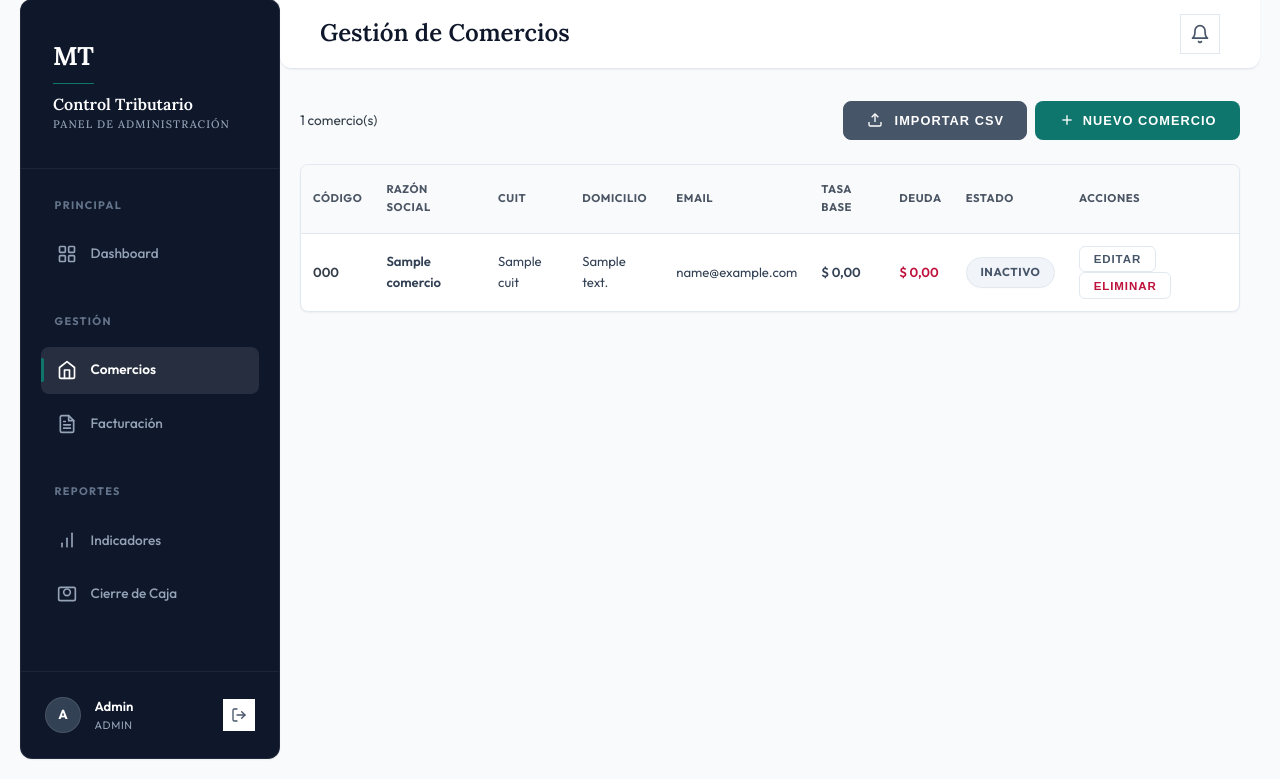
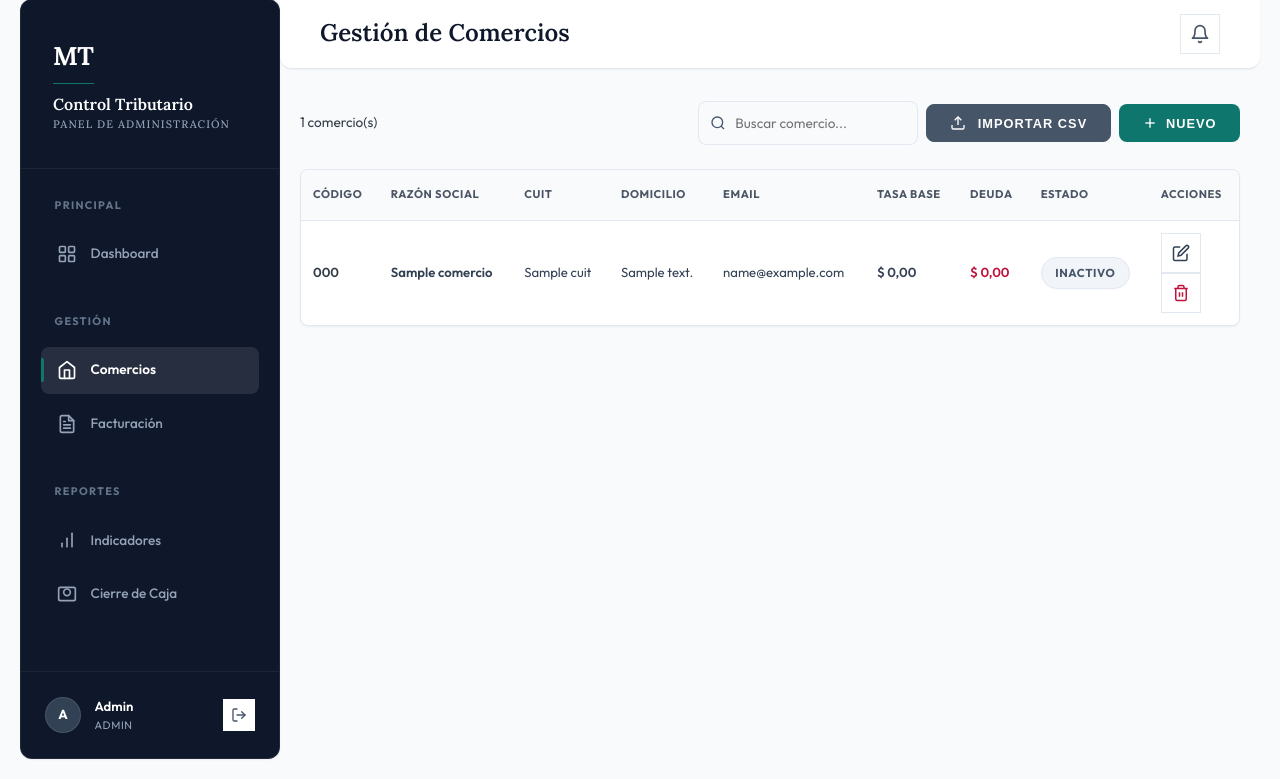
Before and after one commit to Jona727/controlTributario, a PHP site: template public/views/admin/comercios.php in a window 1280 px wide. Shown: the part 21-800 px from the top of the page. Run offline with PHP 8.4, Linux system fonts and the light colour scheme; the template is opened without the code that fills it: most values are stand-ins (such as "Sample title", 1, 10 or a date in 2020).

Commit message:
Enhance: UI and UX improvements for Comercios view

```diff
--- a/public/views/admin/comercios.php
+++ b/public/views/admin/comercios.php
@@ -6,14 +6,18 @@ require __DIR__ . '/layout_header.php';
 
 <div style="display:flex; justify-content:space-between; align-items:center; margin-bottom:1.5rem;">
     <p style="font-size:0.85rem; color:var(--gray-500);"><?= count($comercios) ?> comercio(s)</p>
-    <div style="display:flex; gap:0.5rem;">
+    <div style="display:flex; gap:0.5rem; align-items:center;">
+        <div style="position:relative;">
+            <svg width="16" height="16" viewBox="0 0 24 24" fill="none" stroke="currentColor" stroke-width="2" style="position:absolute; left:0.75rem; top:50%; transform:translateY(-50%); color:var(--slate-medium);"><circle cx="11" cy="11" r="8"/><line x1="21" y1="21" x2="16.65" y2="16.65"/></svg>
+            <input type="text" id="searchInput" class="form-input" placeholder="Buscar comercio..." style="padding-left: 2.25rem; width: 220px; font-size: 0.85rem;">
+        </div>
         <button class="btn btn-secondary" data-modal-open="modal-importar-csv">
             <svg width="16" height="16" viewBox="0 0 24 24" fill="none" stroke="currentColor" stroke-width="2" style="margin-right: 0.25rem; vertical-align: middle;"><path d="M21 15v4a2 2 0 01-2 2H5a2 2 0 01-2-2v-4"/><polyline points="17 8 12 3 7 8"/><line x1="12" y1="3" x2="12" y2="15"/></svg>
             Importar CSV
         </button>
         <button class="btn btn-primary" data-modal-open="modal-crear-comercio">
             <svg width="16" height="16" viewBox="0 0 24 24" fill="none" stroke="currentColor" stroke-width="2"><line x1="12" y1="5" x2="12" y2="19"/><line x1="5" y1="12" x2="19" y2="12"/></svg>
-            Nuevo Comercio
+            Nuevo
         </button>
     </div>
 </div>
@@ -28,7 +32,7 @@ require __DIR__ . '/layout_header.php';
 <?php if (empty($comercios)): ?>
     <tr><td colspan="8" class="empty-state"><p>Sin comercios</p></td></tr>
 <?php else: foreach ($comercios as $c): ?>
-    <tr>
+    <tr class="comercio-row">
         <td style="font-weight:600;color:var(--primary-600);"><?= htmlspecialchars($c['client_code']) ?></td>
         <td style="font-weight:600;"><?= htmlspecialchars($c['business_name']) ?></td>
         <td><?= htmlspecialchars($c['cuit']) ?></td>
@@ -37,11 +41,15 @@ require __DIR__ . '/layout_header.php';
         <td style="font-weight:600;">$ <?= number_format((float)$c['base_rate'], 2, ',', '.') ?></td>
         <td style="font-weight:600;color:<?= $c['deuda_pendiente'] > 0 ? 'var(--danger)' : 'var(--success)' ?>;">$ <?= number_format((float)$c['deuda_pendiente'],2,',','.') ?></td>
         <td><?php if($c['is_active']): ?><span class="status-badge status-paid"><span class="status-dot"></span>Activo</span><?php else: ?><span class="status-badge status-cancelled">Inactivo</span><?php endif; ?></td>
-        <td>
-            <button class="btn btn-ghost btn-sm" onclick='openEditModal(<?= json_encode($c) ?>)'>Editar</button>
+        <td style="white-space: nowrap;">
+            <button class="icon-btn" onclick='openEditModal(<?= json_encode($c) ?>)' title="Editar" style="color:var(--primary-600); margin-right: 0.25rem;">
+                <svg width="18" height="18" viewBox="0 0 24 24" fill="none" stroke="currentColor" stroke-width="2"><path d="M11 4H4a2 2 0 0 0-2 2v14a2 2 0 0 0 2 2h14a2 2 0 0 0 2-2v-7"/><path d="M18.5 2.5a2.121 2.121 0 0 1 3 3L12 15l-4 1 1-4 9.5-9.5z"/></svg>
+            </button>
             <form method="POST" action="<?= $_ENV['APP_BASE_PATH'] ?? '/tasas_municipales/public' ?>/admin/comercios/eliminar/<?= $c['id'] ?>" style="display:inline;" onsubmit="return confirm('¿Desactivar este comercio?')">
                 <input type="hidden" name="csrf_token" value="<?= $_SESSION['csrf_token'] ?? '' ?>">
-                <button type="submit" class="btn btn-ghost btn-sm" style="color:var(--danger);">Eliminar</button>
+                <button type="submit" class="icon-btn" title="Eliminar/Desactivar" style="color:var(--danger);">
+                    <svg width="18" height="18" viewBox="0 0 24 24" fill="none" stroke="currentColor" stroke-width="2"><polyline points="3 6 5 6 21 6"/><path d="M19 6v14a2 2 0 0 1-2 2H7a2 2 0 0 1-2-2V6m3 0V4a2 2 0 0 1 2-2h4a2 2 0 0 1 2 2v2"/><line x1="10" y1="11" x2="10" y2="17"/><line x1="14" y1="11" x2="14" y2="17"/></svg>
+                </button>
             </form>
         </td>
     </tr>
@@ -85,11 +93,22 @@ require __DIR__ . '/layout_header.php';
 <form method="POST" action="<?= $_ENV['APP_BASE_PATH'] ?? '/tasas_municipales/public' ?>/admin/comercios/crear">
 <input type="hidden" name="csrf_token" value="<?= $_SESSION['csrf_token'] ?? '' ?>">
 <div class="modal-body">
-    <div class="form-row"><div class="form-group"><label class="form-label">Código *</label><input type="text" name="client_code" class="form-input" required></div><div class="form-group"><label class="form-label">CUIT *</label><input type="text" name="cuit" class="form-input" required></div></div>
+    <div class="form-row"><div class="form-group"><label class="form-label">Código *</label><input type="text" name="client_code" class="form-input" required></div><div class="form-group"><label class="form-label">CUIT *</label><input type="text" id="create-cuit" name="cuit" class="form-input cuit-mask" placeholder="20-12345678-9" required></div></div>
     <div class="form-group"><label class="form-label">Razón Social *</label><input type="text" name="business_name" class="form-input" required></div>
     <div class="form-group"><label class="form-label">Domicilio *</label><input type="text" name="address" class="form-input" required></div>
     <div class="form-row"><div class="form-group"><label class="form-label">Teléfono</label><input type="text" name="phone" class="form-input"></div><div class="form-group"><label class="form-label">Email *</label><input type="email" name="email" class="form-input" required></div></div>
-    <div class="form-row"><div class="form-group"><label class="form-label">Tasa Base Fija ($) *</label><input type="number" name="base_rate" class="form-input" step="0.01" value="0.00" required></div><div class="form-group"><label class="form-label">Contraseña *</label><input type="password" name="password" class="form-input" required></div></div>
+    <div class="form-row">
+        <div class="form-group"><label class="form-label">Tasa Base Fija ($) *</label><input type="number" name="base_rate" class="form-input" step="0.01" value="0.00" required></div>
+        <div class="form-group">
+            <label class="form-label">Contraseña *</label>
+            <div style="position:relative;">
+                <input type="password" id="create-password" name="password" class="form-input" required style="padding-right:2.5rem;">
+                <button type="button" class="toggle-password" data-target="create-password" tabindex="-1" style="position:absolute; right:0.75rem; top:50%; transform:translateY(-50%); background:none; border:none; color:var(--slate-medium); cursor:pointer; padding:0;">
+                    <svg width="18" height="18" viewBox="0 0 24 24" fill="none" stroke="currentColor" stroke-width="2"><path d="M1 12s4-8 11-8 11 8 11 8-4 8-11 8-11-8-11-8z"/><circle cx="12" cy="12" r="3"/></svg>
+                </button>
+            </div>
+        </div>
+    </div>
 </div>
 <div class="modal-footer"><button type="button" class="btn btn-ghost" data-modal-close>Cancelar</button><button type="submit" class="btn btn-primary">Crear</button></div>
 </form></div></div>
@@ -100,11 +119,22 @@ require __DIR__ . '/layout_header.php';
 <form method="POST" id="form-editar-comercio">
 <input type="hidden" name="csrf_token" value="<?= $_SESSION['csrf_token'] ?? '' ?>">
 <div class="modal-body">
-    <div class="form-row"><div class="form-group"><label class="form-label">Código *</label><input type="text" name="client_code" id="edit-client-code" class="form-input" required></div><div class="form-group"><label class="form-label">CUIT *</label><input type="text" name="cuit" id="edit-cuit" class="form-input" required></div></div>
+    <div class="form-row"><div class="form-group"><label class="form-label">Código *</label><input type="text" name="client_code" id="edit-client-code" class="form-input" required></div><div class="form-group"><label class="form-label">CUIT *</label><input type="text" name="cuit" id="edit-cuit" class="form-input cuit-mask" required></div></div>
     <div class="form-group"><label class="form-label">Razón Social *</label><input type="text" name="business_name" id="edit-business-name" class="form-input" required></div>
     <div class="form-group"><label class="form-label">Domicilio *</label><input type="text" name="address" id="edit-address" class="form-input" required></div>
     <div class="form-row"><div class="form-group"><label class="form-label">Teléfono</label><input type="text" name="phone" id="edit-phone" class="form-input"></div><div class="form-group"><label class="form-label">Email *</label><input type="email" name="email" id="edit-email" class="form-input" required></div></div>
-    <div class="form-row"><div class="form-group"><label class="form-label">Tasa Base Fija ($) *</label><input type="number" name="base_rate" id="edit-base-rate" class="form-input" step="0.01" required></div><div class="form-group"><label class="form-label">Nueva Contraseña</label><input type="password" name="password" class="form-input"></div></div>
+    <div class="form-row">
+        <div class="form-group"><label class="form-label">Tasa Base Fija ($) *</label><input type="number" name="base_rate" id="edit-base-rate" class="form-input" step="0.01" required></div>
+        <div class="form-group">
+            <label class="form-label">Nueva Contraseña</label>
+            <div style="position:relative;">
+                <input type="password" name="password" id="edit-password" class="form-input" placeholder="Dejar en blanco para no cambiar" style="padding-right:2.5rem;">
+                <button type="button" class="toggle-password" data-target="edit-password" tabindex="-1" style="position:absolute; right:0.75rem; top:50%; transform:translateY(-50%); background:none; border:none; color:var(--slate-medium); cursor:pointer; padding:0;">
+                    <svg width="18" height="18" viewBox="0 0 24 24" fill="none" stroke="currentColor" stroke-width="2"><path d="M1 12s4-8 11-8 11 8 11 8-4 8-11 8-11-8-11-8z"/><circle cx="12" cy="12" r="3"/></svg>
+                </button>
+            </div>
+        </div>
+    </div>
     <label style="display:flex;align-items:center;gap:0.5rem;"><input type="checkbox" name="is_active" id="edit-is-active" value="1"> Activo</label>
 </div>
 <div class="modal-footer"><button type="button" class="btn btn-ghost" data-modal-close>Cancelar</button><button type="submit" class="btn btn-primary">Guardar</button></div>
@@ -129,6 +159,54 @@ function iniciarImportacion(e, form) {
     btn.disabled = true;
     btn.innerHTML = '<span class="spinner"></span> Importando padrón...';
 }
+
+document.addEventListener('DOMContentLoaded', () => {
+    // Live Search
+    const searchInput = document.getElementById('searchInput');
+    const rows = document.querySelectorAll('.comercio-row');
+
+    if(searchInput) {
+        searchInput.addEventListener('input', function() {
+            const term = this.value.toLowerCase().trim();
+            rows.forEach(row => {
+                const text = row.textContent.toLowerCase();
+                row.style.display = text.includes(term) ? '' : 'none';
+            });
+        });
+    }
+
+    // CUIT Masks
+    document.querySelectorAll('.cuit-mask').forEach(input => {
+        input.addEventListener('input', function (e) {
+            let val = this.value.replace(/\D/g, '');
+            if (val.length > 11) val = val.substring(0, 11);
+
+            if (val.length > 2 && val.length <= 10) {
+                val = val.substring(0, 2) + '-' + val.substring(2);
+            } else if (val.length > 10) {
+                val = val.substring(0, 2) + '-' + val.substring(2, 10) + '-' + val.substring(10);
+            }
+            this.value = val;
+        });
+    });
+
+    // Toggle Passwords
+    document.querySelectorAll('.toggle-password').forEach(btn => {
+        btn.addEventListener('click', function() {
+            const targetId = this.getAttribute('data-target');
+            const passInput = document.getElementById(targetId);
+            if(passInput) {
+                const type = passInput.getAttribute('type') === 'password' ? 'text' : 'password';
+                passInput.setAttribute('type', type);
+                if (type === 'text') {
+                    this.innerHTML = '<svg width="18" height="18" viewBox="0 0 24 24" fill="none" stroke="currentColor" stroke-width="2"><path d="M17.94 17.94A10.07 10.07 0 0112 20c-7 0-11-8-11-8a18.45 18.45 0 015.06-5.94M9.9 4.24A9.12 9.12 0 0112 4c7 0 11 8 11 8a18.5 18.5 0 01-2.16 3.19m-6.72-1.07a3 3 0 11-4.24-4.24M1 1l22 22"/></svg>';
+                } else {
+                    this.innerHTML = '<svg width="18" height="18" viewBox="0 0 24 24" fill="none" stroke="currentColor" stroke-width="2"><path d="M1 12s4-8 11-8 11 8 11 8-4 8-11 8-11-8-11-8z"/><circle cx="12" cy="12" r="3"/></svg>';
+                }
+            }
+        });
+    });
+});
 </script>
 
 <?php require __DIR__ . '/layout_footer.php'; ?>
```
